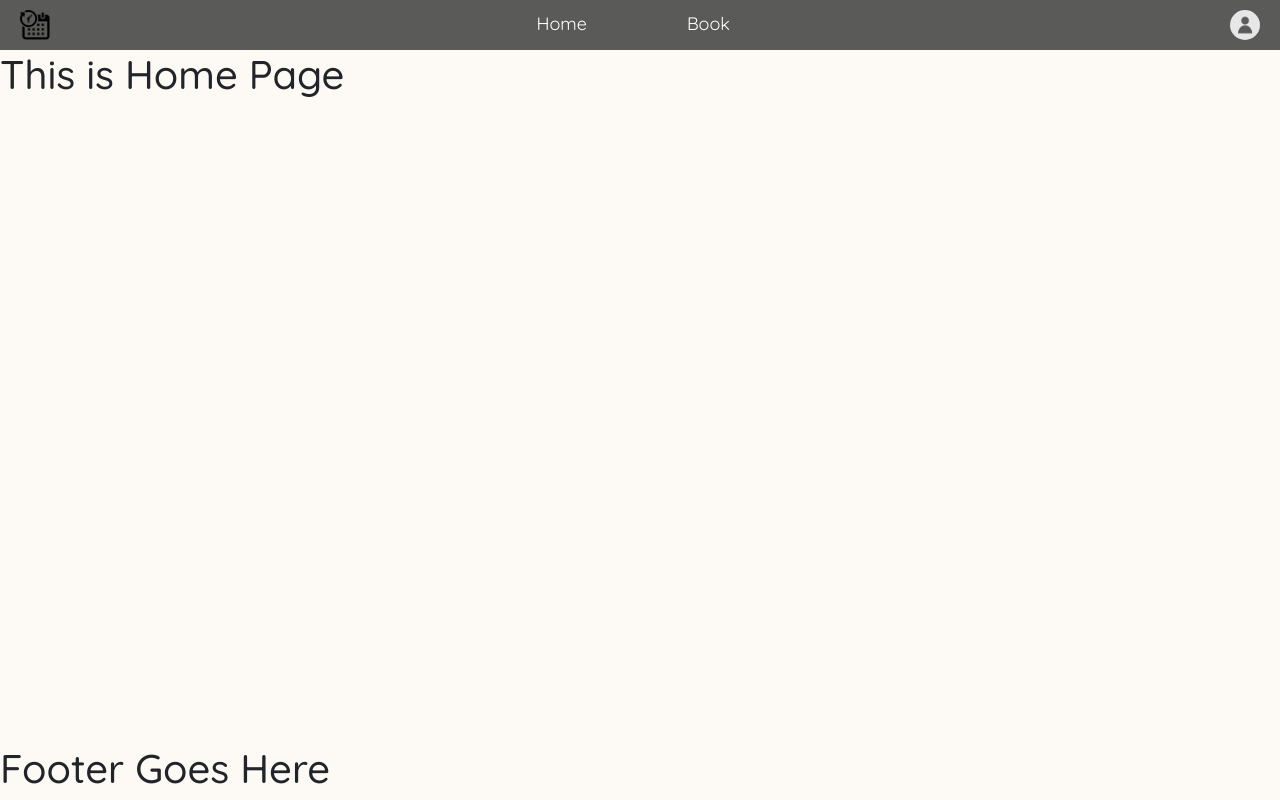
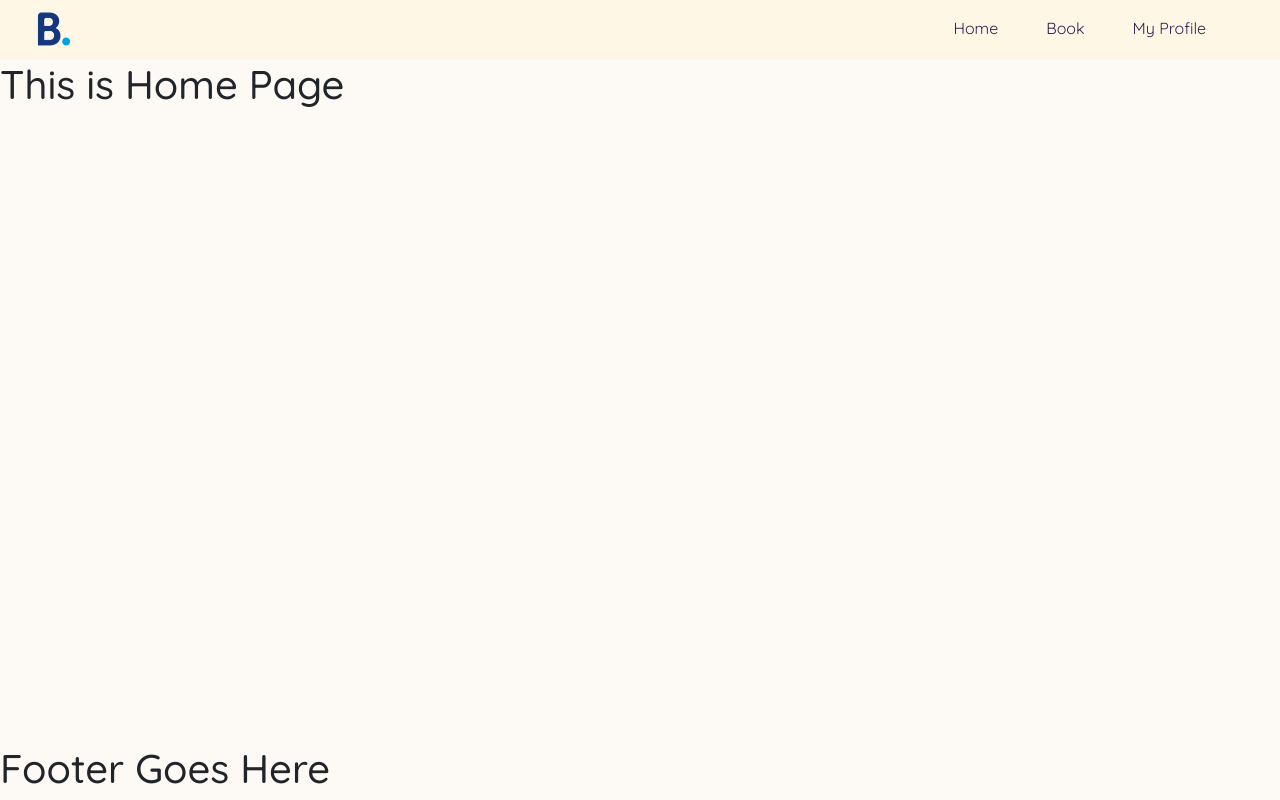
Before and after one commit to mo-hamedaziz/facility_reservation_webapp, a React (Vite) app in the folder client/: page / in a window 1280 px wide. Built offline with nearby package versions, Linux system fonts and the light colour scheme.

Commit message:
new navbar

```diff
--- a/client/src/App.css
+++ b/client/src/App.css
@@ -9,7 +9,7 @@
   --gray: #ccc;
   --darkGray: #A9A9A9;
   --red: #F44336;
-  --green: #4CAF50;
+  --green: #16c79a;
   --yellow: #FFC107;
   --border-radius: 4px;
   --transition: 0.3s ease;
--- a/client/src/Navbar.css
+++ b/client/src/Navbar.css
@@ -1,82 +1,96 @@
+/* Navbar.css */
+
 .navbar-container {
-  background-color: rgba(
-    51,
-    51,
-    51,
-    0.8
-  ); /* Utilisation de RGBA pour spécifier la couleur avec une opacité */
-  color: white;
-  padding: 10px 20px;
+  height: 60px;
+  background-color: #fef7e5;
+  width: 100%;
+  margin: 0;
+  padding: 12px 24px;
   display: flex;
-  justify-content: space-between; /* Espacement égal entre les éléments */
-  width: 100%;
+  flex-direction: row;
+  align-items: center;
+  padding-right: 50px;
 }
 
-.nav-list {
-  list-style-type: none;
-  padding-right: 500px;
-  margin: 0;
-  display: flex;
-  justify-content: center; /* Espacement égal entre les éléments */
+.navbar-logo {
+  max-width: 150px;
+  align-self: flex-start;
+  margin-right: auto;
 }
 
-.nav-item {
-  font-size: 18px;
-  cursor: pointer;
+.navbar-logo img {
+  max-width: 40%;
+  height: auto;
 }
 
-.nav-item:first-child {
-  margin-right: 100px; /* Réduire la marge à droite */
-  margin-left: 10px; /* Conserver la marge à gauche */
+.nav-elements {
+  display: flex;
+  justify-content: center;
+  align-items: center;
 }
 
-.photo-item {
+.nav-elements ul {
+  list-style-type: none;
+  margin: 0;
+  padding: 0;
+  display: flex;
+}
+
+.nav-elements ul li {
+  position: relative;
+  margin: 4px 24px;
+  border-bottom: 4px solid #fef7e5;
+}
+
+.nav-elements ul li:first-child {
+  margin-left: 0;
+}
+
+.nav-elements ul li:hover {
+  border-bottom: 4px solid var(--green);
+}
+
+.nav-elements ul li a:active {
+  border-bottom: 4px solid var(--green);
+  font-weight: bold;
+}
+
+.nav-elements ul a {
+  font-size: 16px;
+  font-weight: 400;
+  color: #2f234f;
+  text-decoration: none;
+}
+
+.dropdown {
   position: relative;
 }
 
-.photo-circle {
-  width: 30px;
-  height: 30px;
-  background-color: #fff; /* Couleur de fond */
-  border-radius: 50%; /* Pour créer un cercle */
-  background-image: url("../src/assets/user.png"); /* Image par défaut */
-  background-size: cover;
-  background-position: center;
-  cursor: pointer;
+.dropdown-content {
+  display: none;
+  position: absolute;
+  background-color: #fef7e5;
+  min-width: 120px;
+  padding: 8px;
+  z-index: 1;
+  box-shadow: 0 4px 8px rgba(0, 0, 0, 0.1);
 }
 
-.options-dropdown {
-  position: absolute;
-  top: 100%;
-  right: 0;
-  background-color: #333;
-  padding: 10px;
-  border-radius: 5px;
-  display: none;
+.dropdown-content a {
+  color: #2f234f;
+  text-decoration: none;
+  display: block;
+  padding: 6px 0;
 }
 
-.photo-item:hover .options-dropdown {
+.dropdown-content a:hover {
+  background-color: #f3e8c1;
+}
+
+.dropdown:hover .dropdown-content {
   display: block;
 }
 
-.options-list {
-  list-style-type: none;
-  padding: 0;
-  margin: 0;
+.dropdown:hover .dropdown-content a:hover {
+  background-color: #f3e8c1;
 }
-
-.options-dropdown .option {
-  font-size: 16px;
-  cursor: pointer;
-  color: white;  /* Ajout de la couleur blanche */
-}
-
-.option:hover {
-  text-decoration: underline;
-}
-
-.navbar-logo {
-  width: 30px; /* Définir la largeur souhaitée */
-  height: 30px; /* Définir la hauteur souhaitée */
-  margin-right: auto; /* Placer le logo à l'extrême gauche */
-}
--- a/client/src/Navbar.jsx
+++ b/client/src/Navbar.jsx
@@ -1,45 +1,43 @@
 import React, { useState } from "react";
+import { NavLink } from "react-router-dom";
 import "./Navbar.css";
-import logo from "../src/assets/logo.png"; // Importez votre logo depuis le chemin correct
-import { Link } from "react-router-dom";
+import Logo from "../src/assets/logo.png";
 
-function Navbar() {
-  const [showOptions, setShowOptions] = useState(false);
+const Navbar = () => {
+  const [showDropdown, setShowDropdown] = useState(false);
 
-  const handlePhotoClick = () => {
-    setShowOptions(!showOptions);
+  const toggleDropdown = () => {
+    setShowDropdown(!showDropdown);
   };
 
   return (
     <nav className="navbar-container">
-      <img src={logo} alt="Logo" className="navbar-logo" />{" "}
-      {/* Ajoutez votre logo ici */}
-      <ul className="nav-list">
-        <li className="nav-item">
-          <span role="img" aria-label="Home"></span> Home
-        </li>
-        <li className="nav-item">
-          <span role="img" aria-label="Book"></span> Book
-        </li>
-      </ul>
-      <div className="photo-item" onClick={handlePhotoClick}>
-        <div className="photo-circle"></div>
-        {showOptions && (
-          <div className="options-dropdown">
-            <ul className="options-list">
-              <Link to="/AccountDetails">
-                <li className="option">Account Details</li>
-              </Link>
-
-              <Link to="/login">
-                <li className="option">Logout</li>
-              </Link>
-            </ul>
-          </div>
-        )}
+      <div className="navbar-logo">
+        <img src={Logo} alt="logo" />
+      </div>
+      <div className="nav-elements">
+        <ul>
+          <li>
+            <NavLink to="/">Home</NavLink>
+          </li>
+          <li>
+            <NavLink to="/bookingProcess">Book</NavLink>
+          </li>
+          <li>
+            <div className="dropdown" onClick={toggleDropdown}>
+              <NavLink to="#">My Profile</NavLink>
+              {showDropdown && (
+                <div className="dropdown-content">
+                  <NavLink to="/accountdetails">Manage Profile</NavLink>
+                  <NavLink to="/login">Logout</NavLink>
+                </div>
+              )}
+            </div>
+          </li>
+        </ul>
       </div>
     </nav>
   );
-}
+};
 
 export default Navbar;
--- a/client/src/Profile.css
+++ b/client/src/Profile.css
@@ -9,7 +9,7 @@
     padding: 20px;
     border-radius: 15px;
     box-shadow: 0 2px 4px rgba(0, 0, 0, 0.1);
-    background: linear-gradient(to right, #bdf7cc, #16C79A); /* Adjusted green colors */
+    background: linear-gradient(to right, #bdf7cc, #16c79a); /* Adjusted green colors */
     transition: box-shadow 0.3s ease;
     font-family: 'Poppins', sans-serif;
 }
```
Also changed, not shown: client/src/assets/logo.png.
